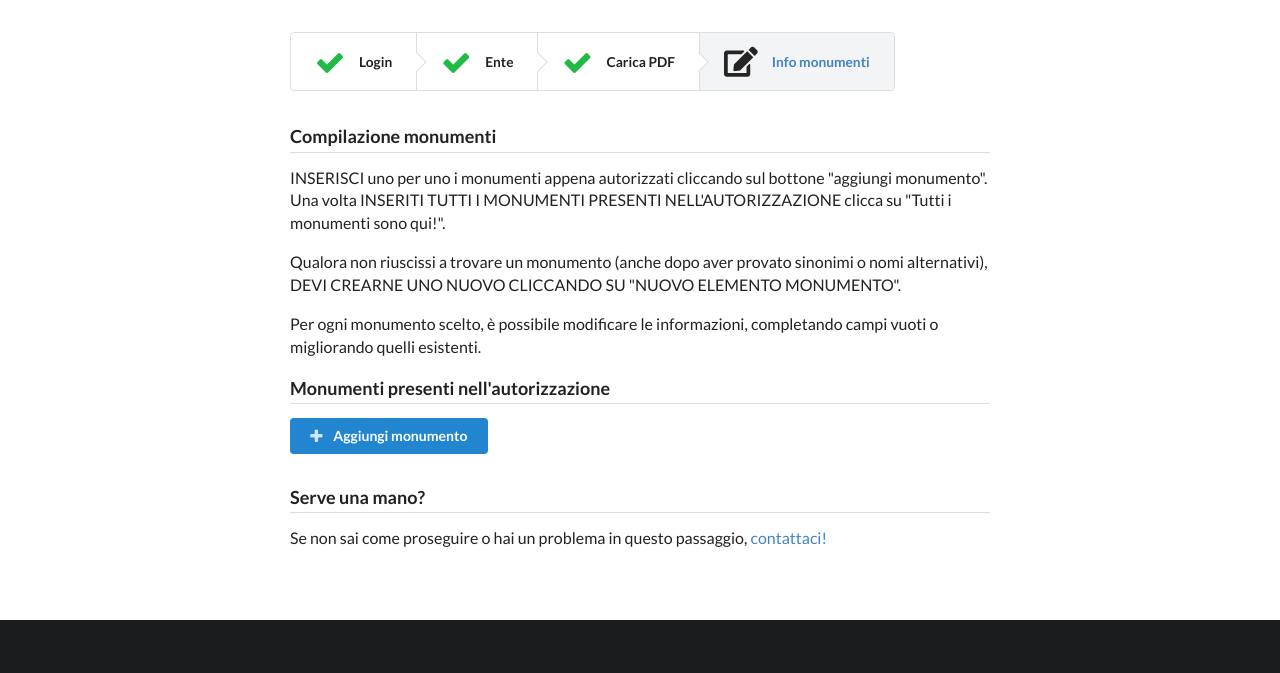
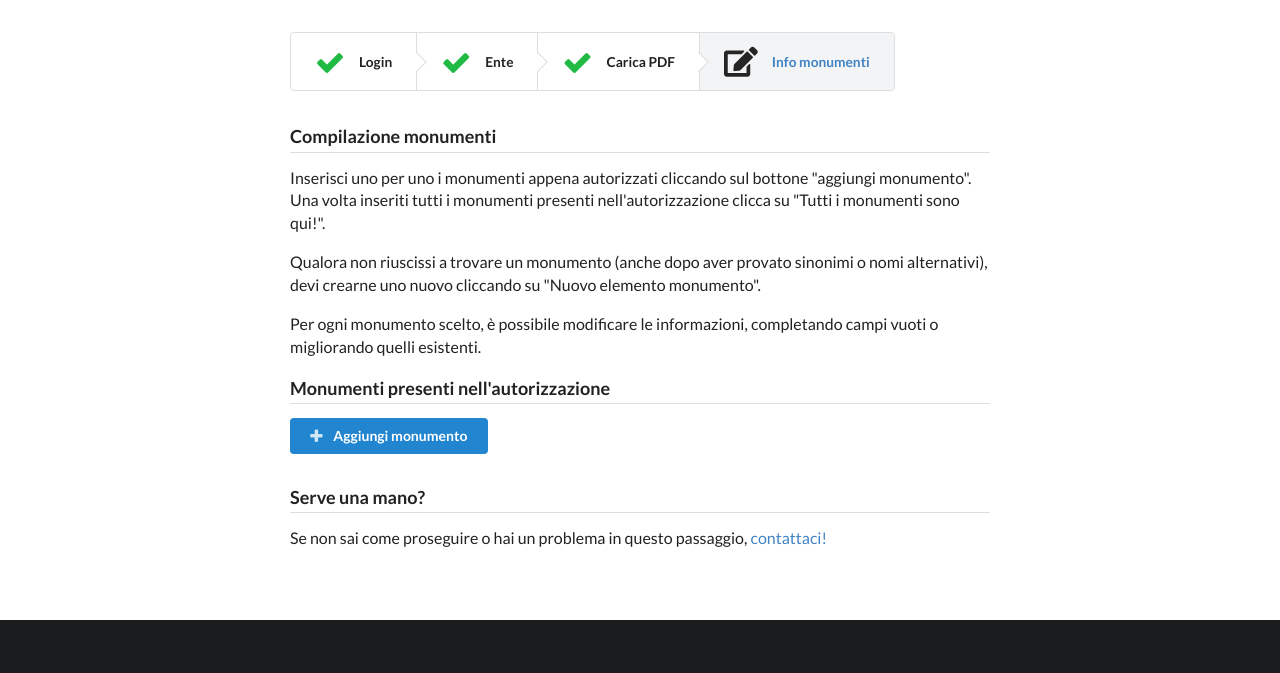
Before and after one commit to synapta/maschera-inserimento-wikidata, a website: page app/monumenti.html in a window 1280 px wide. Shown: the top 673 px of the page. Drawn offline with nearby package versions, Linux system fonts and the light colour scheme; no server answers.

Commit message:
rev texts

```diff
--- a/app/monumenti.html
+++ b/app/monumenti.html
@@ -46,13 +46,13 @@
 
     <div id="fase4text">
       <h3 class="ui dividing header">Compilazione monumenti</h3>
-      <p>INSERISCI uno per uno i monumenti appena autorizzati cliccando sul
-        bottone "aggiungi monumento". Una volta INSERITI TUTTI I MONUMENTI
-        PRESENTI NELL'AUTORIZZAZIONE clicca su "Tutti i monumenti sono qui!".
+      <p>Inserisci uno per uno i monumenti appena autorizzati cliccando sul
+        bottone "aggiungi monumento". Una volta inseriti tutti i monumenti
+        presenti nell'autorizzazione clicca su "Tutti i monumenti sono qui!".
       </p>
       <p>Qualora non riuscissi a trovare un monumento (anche dopo aver provato
-        sinonimi o nomi alternativi), DEVI CREARNE UNO NUOVO CLICCANDO SU "NUOVO
-        ELEMENTO MONUMENTO".
+        sinonimi o nomi alternativi), devi crearne uno nuovo cliccando su "Nuovo
+        elemento monumento".
       </p>
       <p>Per ogni monumento scelto, è possibile modificare le informazioni,
         completando campi vuoti o migliorando quelli esistenti.
```
Also changed, not shown: app/index.html (+1 -1 lines).
